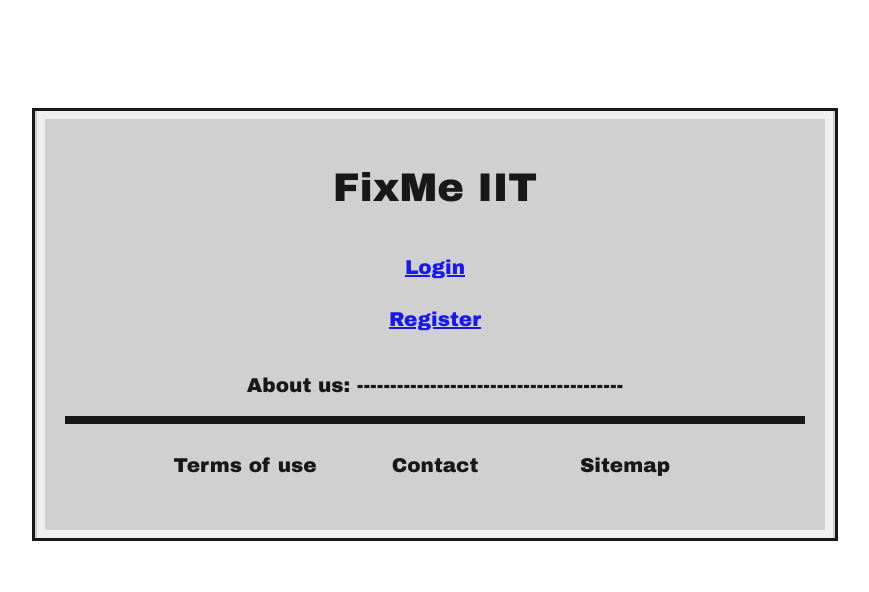
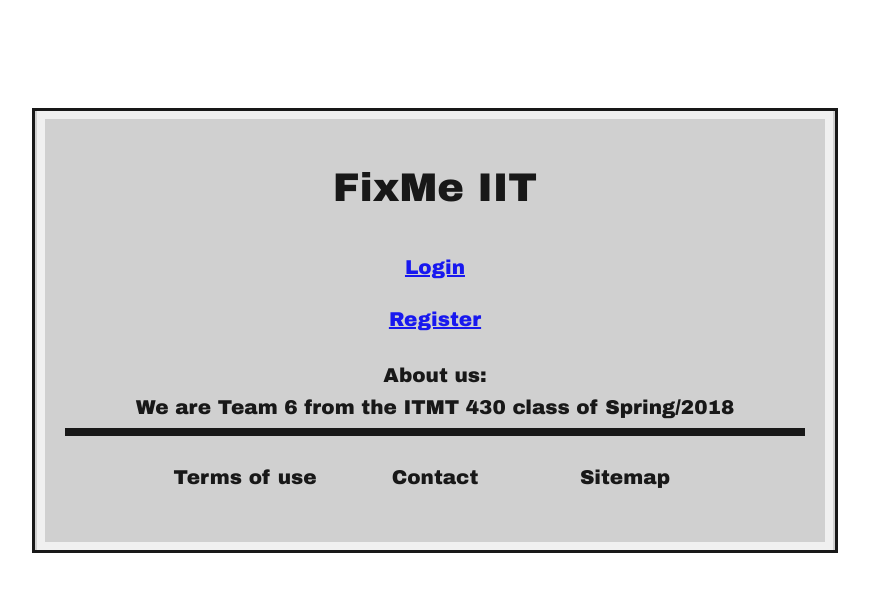
Before and after one commit to tboller/FixIIT, an Angular app in the folder FixMe/angular-app/: page / in a window 1280 px wide. Shown: the top 592 px of the page, without its empty margins (205-1074 px from the left). Built offline with nearby package versions, Linux system fonts and the light colour scheme.

Commit message:
Minor style changes

```diff
--- a/FixMe/angular-app/src/app/home/home.component.css
+++ b/FixMe/angular-app/src/app/home/home.component.css
@@ -68,8 +68,10 @@ nav#links ul li a:hover {
   text-decoration: underline;
 }
 
-p#aboutus {
-  padding: 10px;
+p.aboutus {
+  padding-bottom: 0px;
+  padding-left: 10px;
+  padding-right : 10px;
   margin: 10px;
 }
 
--- a/FixMe/angular-app/src/app/home/home.component.html
+++ b/FixMe/angular-app/src/app/home/home.component.html
@@ -17,7 +17,8 @@
                         <a routerLink="/register">Register</a>
 					</li>
 				</ul>
-				<p id="aboutus"> About us: ---------------------------------------- </p>
+				<p class="aboutus"> About us: </p>
+				<p class="aboutus"> We are Team 6 from the ITMT 430 class of Spring/2018 </p>
 
 				<footer id="Footer">
 					<nav id="links">
```
Also changed, not shown: 2 other files (tests, documents, lock files or other folders).
